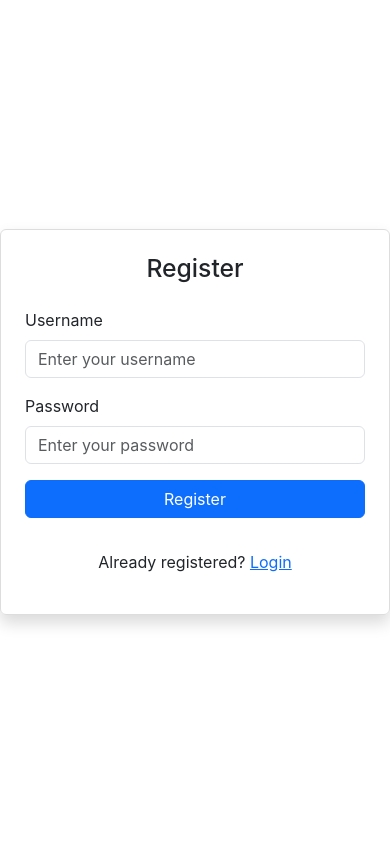
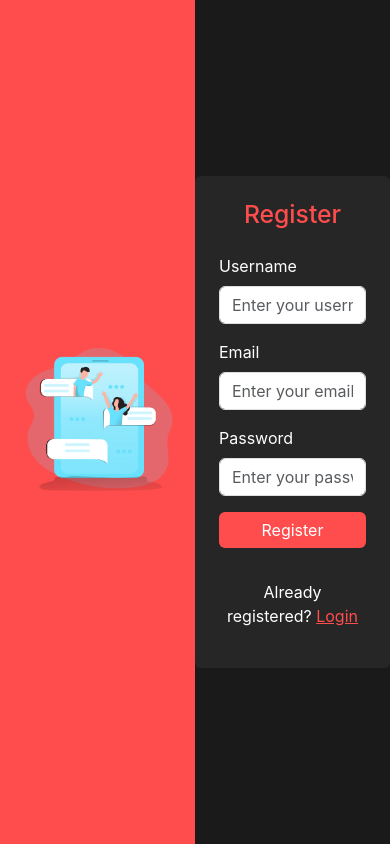
Before and after one commit to AvishkarMandlik/real-time-chat-application, a React (Create React App) app in the folder client/: page / in a window 390 px wide. Built offline with nearby package versions, Linux system fonts and the light colour scheme; no server answers.

Commit message:
enhance registration component: add email input, update layout, and include illustration

```diff
--- a/client/src/components/ChatRooms.js
+++ b/client/src/components/ChatRooms.js
@@ -79,7 +79,7 @@ const ChatRooms = (onLogout) => {
       {/* Online Users Section */}
       <div className="col-md-4">
         <div className="card shadow">
-          <div className="card-header text-center">Online Users</div>
+          <div className="card-header text-center+">Online Users</div>
           <div className="card-body">
             <OnlineUsers users={onlineUsers} />
           </div>
--- /dev/null
+++ b/client/src/components/Register.css
@@ -0,0 +1,59 @@
+/* Add this to your global CSS file */
+@import url('https://fonts.googleapis.com/css2?family=Poppins:wght@400;600&display=swap');
+
+body {
+  font-family: 'Poppins', sans-serif;
+}
+
+.btn:hover {
+    background-color: #e63939 !important;
+    transition: background-color 0.3s ease;
+  }
+
+  .form-control:focus {
+    border-color: #ff4d4d !important;
+    box-shadow: 0 0 0 0.2rem rgba(255, 77, 77, 0.25) !important;
+  }
+
+  @media (max-width: 768px) {
+  .d-flex {
+    flex-direction: column;
+  }
+  .w-50 {
+    width: 100% !important;
+  }
+  img {
+    width: 60% !important;
+    margin-top: 20px;
+  }
+}
+
+/* Animation for the form container */
+@keyframes fadeIn {
+  from {
+    opacity: 0;
+    transform: translateY(20px);
+  }
+  to {
+    opacity: 1;
+    transform: translateY(0);
+  }
+}
+
+.container {
+  animation: fadeIn 0.5s ease-in-out;
+}
+
+/* Responsive behavior */
+@media (max-width: 768px) {
+  .d-flex {
+    flex-direction: column;
+  }
+  .w-50 {
+    width: 100% !important;
+  }
+  img {
+    width: 60% !important;
+    margin-top: 20px;
+  }
+}
--- a/client/src/components/Register.js
+++ b/client/src/components/Register.js
@@ -1,14 +1,15 @@
 import React, { useState } from 'react';
 import axios from 'axios';
 import { Link } from 'react-router-dom';
-
+import illustration from '../assets/chatting-33.png';
 const Register = () => {
   const [username, setUsername] = useState('');
+  const [email, setEmail] = useState('');
   const [password, setPassword] = useState('');
   const [message, setMessage] = useState('');
 
   const handleRegister = async () => {
-    if (!username.trim() || !password.trim()) {
+    if (!username.trim() || !email.trim() || !password.trim()) {
       setMessage('Please fill in all fields.');
       return;
     }
@@ -16,10 +17,12 @@ const Register = () => {
     try {
       const response = await axios.post('https://real-time-chat-app-7gqk.onrender.com/api/register', {
         username,
+        email,
         password,
       });
       setMessage(response.data.message);
       setUsername('');
+      setEmail('');
       setPassword('');
     } catch (error) {
       setMessage(error.response?.data?.message || 'Registration failed.');
@@ -27,11 +30,29 @@ const Register = () => {
   };
 
   return (
-<div className="d-flex justify-content-center align-items-center vh-100">
-  <div className="container p-4 shadow rounded" style={{ maxWidth: "400px", border: "1px solid #ddd" }}>
-    <h2 className="text-center mb-4">Register</h2>
+    <div className="d-flex vh-100" style={{ backgroundColor: '#1a1a1a' }}>
+      {/* Left Side: Illustration */}
+      <div
+        className="w-50 d-flex justify-content-center align-items-center"
+        style={{ backgroundColor: '#ff4d4d' }}
+      >
+        <img
+          src={illustration}
+          alt="Illustration"
+          style={{ width: '80%', maxWidth: '400px' }}
+        />
+      </div>
+
+      {/* Right Side: Registration Form */}
+      <div className="w-50 d-flex justify-content-center align-items-center">
+        <div className="container p-4 rounded" style={{ maxWidth: '400px', backgroundColor: '#262626' }}>
+          <h2 className="text-center mb-4" style={{ color: '#ff4d4d' }}>
+            Register
+          </h2>
           <div className="mb-3">
-      <label htmlFor="username" className="form-label">Username</label>
+            <label htmlFor="username" className="form-label" style={{ color: '#fff' }}>
+              Username
+            </label>
             <input
               type="text"
               className="form-control"
@@ -39,10 +60,27 @@ const Register = () => {
               value={username}
               onChange={(e) => setUsername(e.target.value)}
               placeholder="Enter your username"
+              style={{ backgroundColor: '#fff', color: '#000', border: '1px solid #ddd' }}
             />
           </div>
           <div className="mb-3">
-      <label htmlFor="password" className="form-label">Password</label>
+            <label htmlFor="email" className="form-label" style={{ color: '#fff' }}>
+              Email
+            </label>
+            <input
+              type="email"
+              className="form-control"
+              id="email"
+              value={email}
+              onChange={(e) => setEmail(e.target.value)}
+              placeholder="Enter your email"
+              style={{ backgroundColor: '#fff', color: '#000', border: '1px solid #ddd' }}
+            />
+          </div>
+          <div className="mb-3">
+            <label htmlFor="password" className="form-label" style={{ color: '#fff' }}>
+              Password
+            </label>
             <input
               type="password"
               className="form-control"
@@ -50,19 +88,30 @@ const Register = () => {
               value={password}
               onChange={(e) => setPassword(e.target.value)}
               placeholder="Enter your password"
+              style={{ backgroundColor: '#fff', color: '#000', border: '1px solid #ddd' }}
             />
           </div>
-    <button className="btn btn-primary w-100 mb-3" onClick={handleRegister}>
+          <button
+            className="btn w-100 mb-3"
+            onClick={handleRegister}
+            style={{ backgroundColor: '#ff4d4d', color: '#fff', border: 'none' }}
+          >
             Register
           </button>
-    {message && <p className="text-center text-danger">{message}</p>}
-    <p className="text-center mt-3">
-      Already registered?{" "}
-      <Link to="/login" className="text-primary text-decoration-underline">Login</Link>
+          {message && (
+            <p className="text-center" style={{ color: '#ff4d4d' }}>
+              {message}
+            </p>
+          )}
+          <p className="text-center mt-3" style={{ color: '#fff' }}>
+            Already registered?{' '}
+            <Link to="/login" className="text-decoration-underline" style={{ color: '#ff4d4d' }}>
+              Login
+            </Link>
           </p>
         </div>
       </div>
-
+    </div>
   );
 };
 
```
Also changed, not shown: client/src/assets/chatting-33.png (added), client/src/assets/signup.svg (added). Lines whose indentation alone changed are shown as unchanged.
